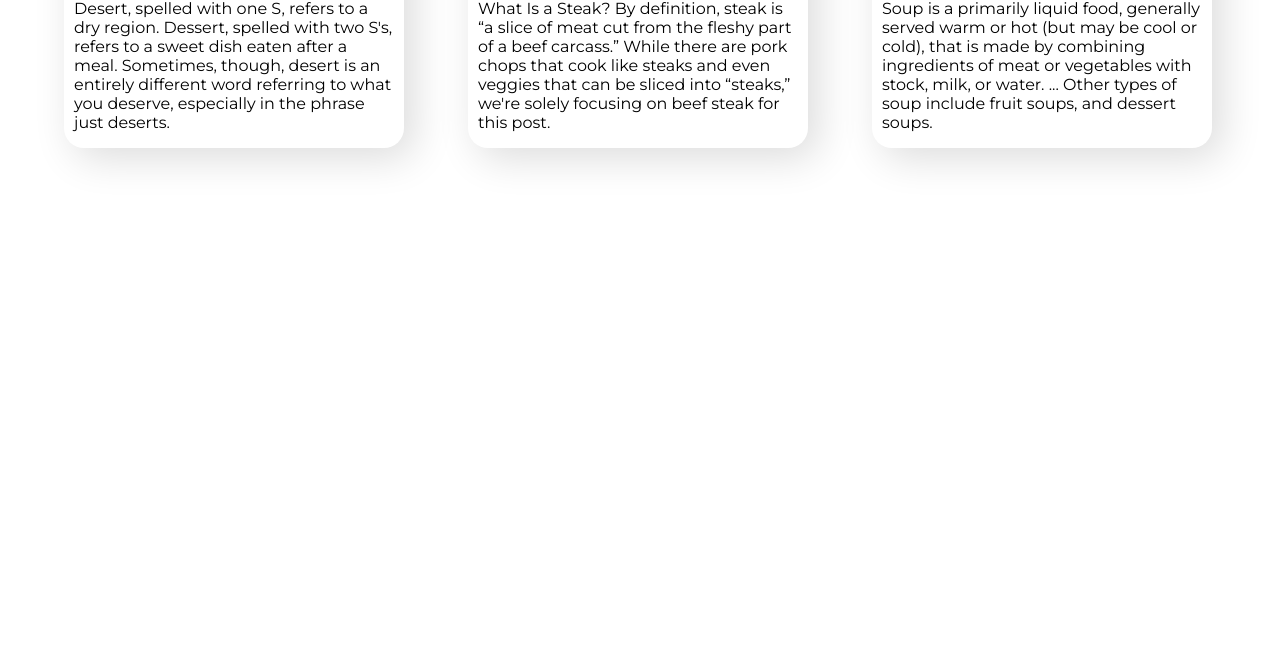
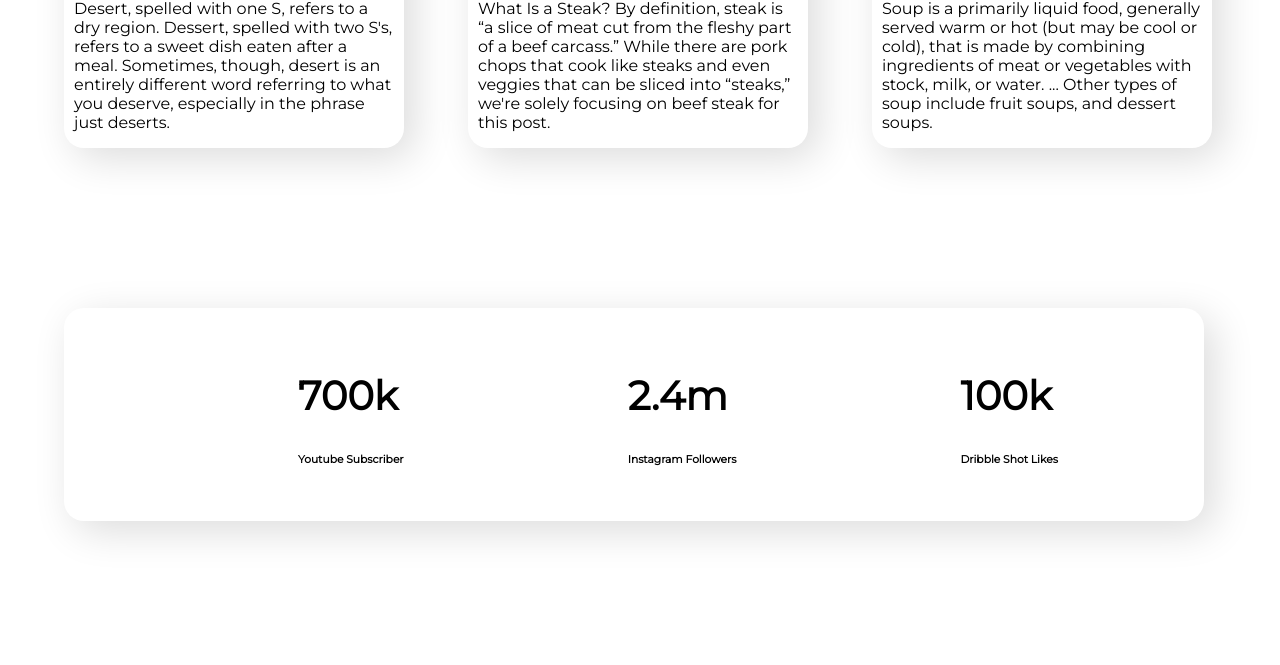
Before and after one commit to JHMamun/foodnetwork, a plain HTML site: page index.html in a window 1280 px wide. Shown: the part 2510-3175 px from the top of the page. Before the commit the page ends 2808 px from the top, so only its background shows below. Drawn offline with Linux system fonts and the light colour scheme.

Commit message:
adding footer

```diff
--- a/index.html
+++ b/index.html
@@ -77,7 +77,29 @@
             </div>
         </div>
 
+        <div class="flexible-container counter-box">
+
+            <div class="counter">
+                <h2>700k</h2>
+                <h6>Youtube Subscriber</h6>
+            </div>
+            <div class="counter">
+                <h2>2.4m</h2>
+                <h6>Instagram Followers</h6>
+            </div>
+            <div class="counter">
+                <h2>100k</h2>
+                <h6>Dribble Shot Likes</h6>
+            </div>
+
+        </div>
+
     </section>
+    <footer>
+        <h2><span class="orange-color">FOOD</span> NETWORK</h2>
+        <p>Eat healthy to live healthy. Live healthy to live happy.</p>
+    </footer>
+
 </body>
 
 </html>
--- a/style/style.css
+++ b/style/style.css
@@ -70,3 +70,30 @@ h3{
     border-radius: 10px;
 
 }
+
+.counter-box{
+    float: left;
+    width: 87.5%;
+    margin-left: 5%;
+    margin-top: 10px;
+    padding-top: 30px;
+    padding-bottom: 30px;
+    padding-left: 10px;
+    padding-right: 10px;
+    border-radius: 20px;
+    box-shadow: 10px 10px 40px gainsboro;
+}
+
+.counter{
+    margin-left: 20%;
+}
+
+
+footer h2{
+
+    text-align: center;
+}
+footer p{
+    text-align: center;
+    padding-bottom: 100px;
+}
```
